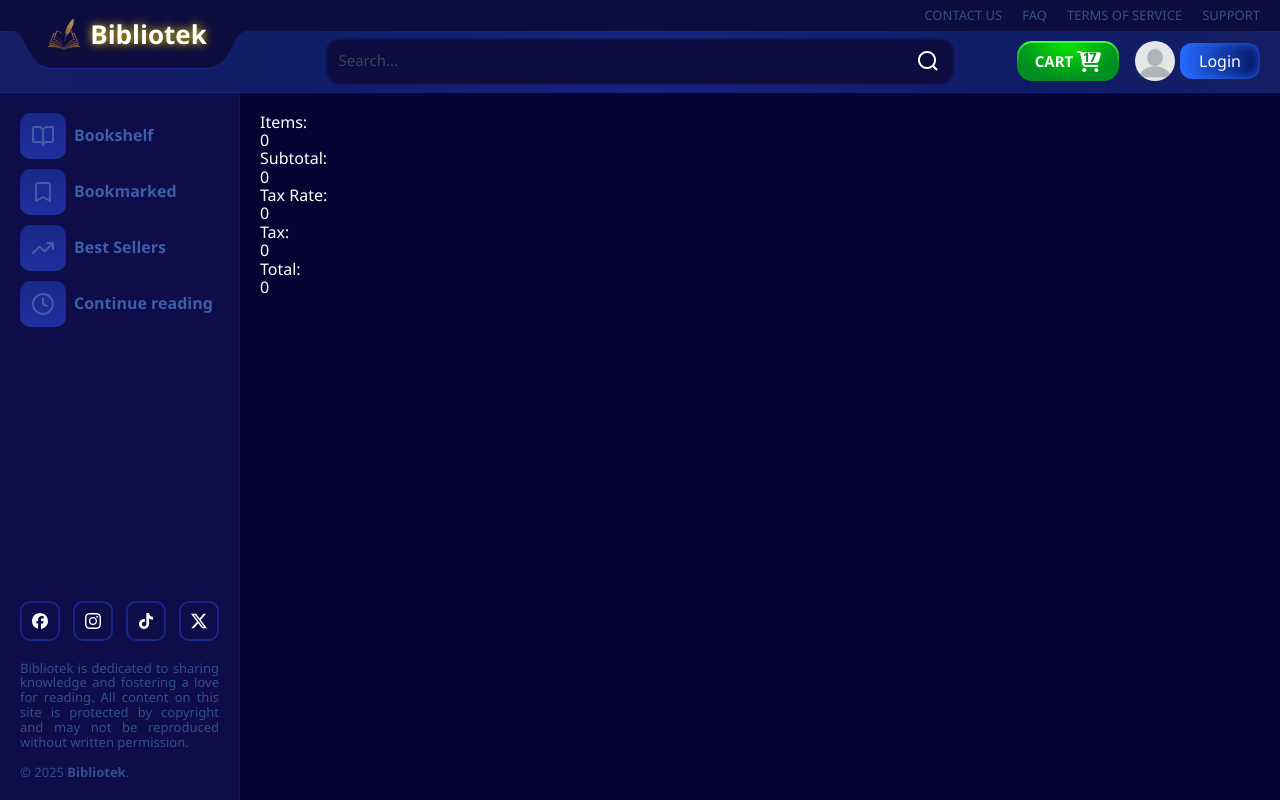
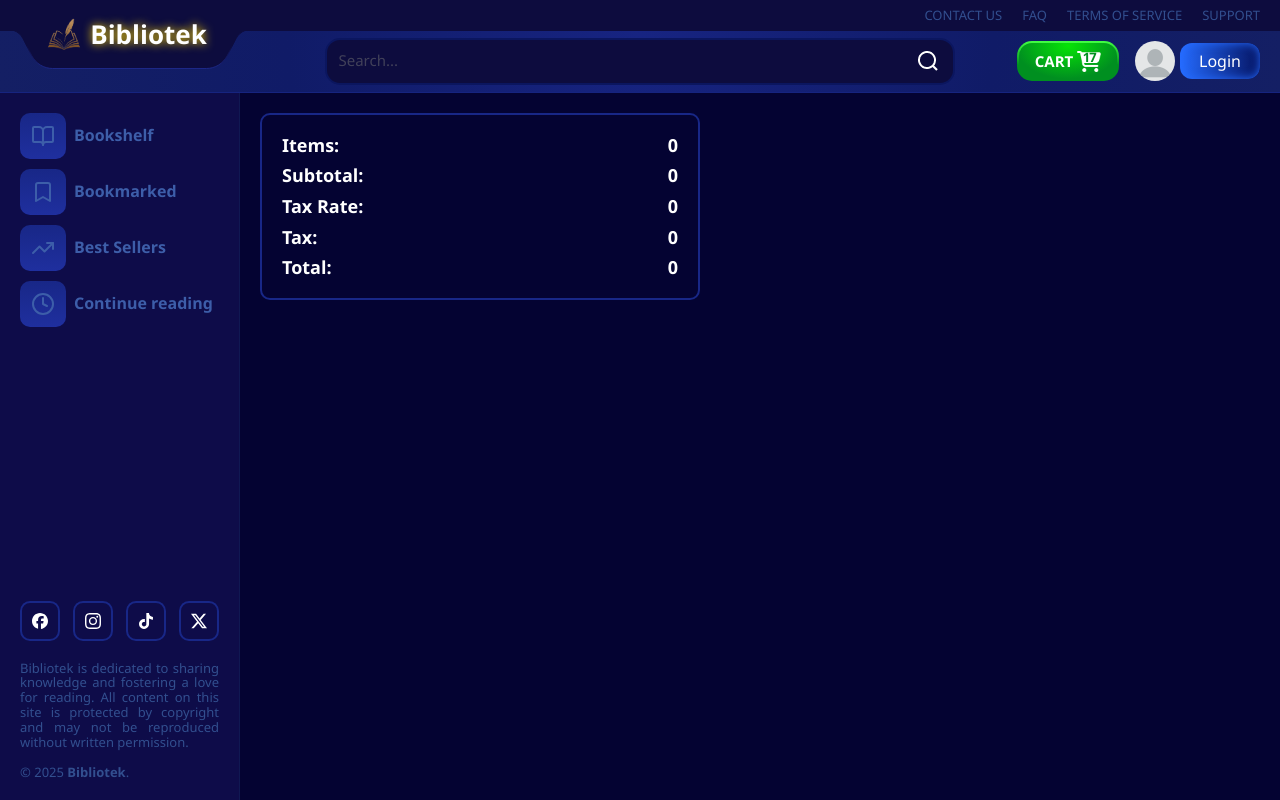
Before and after one commit to MariusG21/final-project, a React (Vite) app in the folder bibliotek/: page /checkout in a window 1280 px wide. Built offline with nearby package versions, Linux system fonts and the light colour scheme.

Commit message:
add styles to PaymentSummary

```diff
--- a/bibliotek/src/pages/checkout/components/PaymentSummary.module.css
+++ b/bibliotek/src/pages/checkout/components/PaymentSummary.module.css
@@ -0,0 +1,16 @@
+.payment-summary {
+  display: flex;
+  flex-direction: column;
+  gap: 1rem;
+  padding: 2rem;
+  border: 0.2rem solid #182787;
+  border-radius: 1rem;
+  max-width: 44rem;
+}
+.rows {
+  display: flex;
+  align-items: center;
+  justify-content: space-between;
+  font-size: 1.8rem;
+  font-weight: 700;
+}
--- a/bibliotek/src/pages/checkout/components/PaymentSummary.tsx
+++ b/bibliotek/src/pages/checkout/components/PaymentSummary.tsx
@@ -1,25 +1,27 @@
+import styles from "./PaymentSummary.module.css";
+
 export function PaymentSummary() {
   return (
-    <div className="payment-summary">
-      <div className="rows">
-        <div className="label">Items:</div>
-        <div className="price">0</div>
+    <div className={styles["payment-summary"]}>
+      <div className={styles["rows"]}>
+        <div className={styles["label"]}>Items:</div>
+        <div className={styles["price"]}>0</div>
       </div>
-      <div className="rows">
-        <div className="label">Subtotal:</div>
-        <div className="price">0</div>
+      <div className={styles["rows"]}>
+        <div className={styles["label"]}>Subtotal:</div>
+        <div className={styles["price"]}>0</div>
       </div>
-      <div className="rows">
-        <div className="label">Tax Rate:</div>
-        <div className="price">0</div>
+      <div className={styles["rows"]}>
+        <div className={styles["label"]}>Tax Rate:</div>
+        <div className={styles["price"]}>0</div>
       </div>
-      <div className="rows">
-        <div className="label">Tax:</div>
-        <div className="price">0</div>
+      <div className={styles["rows"]}>
+        <div className={styles["label"]}>Tax:</div>
+        <div className={styles["price"]}>0</div>
       </div>
-      <div className="rows">
-        <div className="label">Total:</div>
-        <div className="price">0</div>
+      <div className={styles["rows"]}>
+        <div className={styles["label"]}>Total:</div>
+        <div className={styles["price"]}>0</div>
       </div>
     </div>
   );
```
